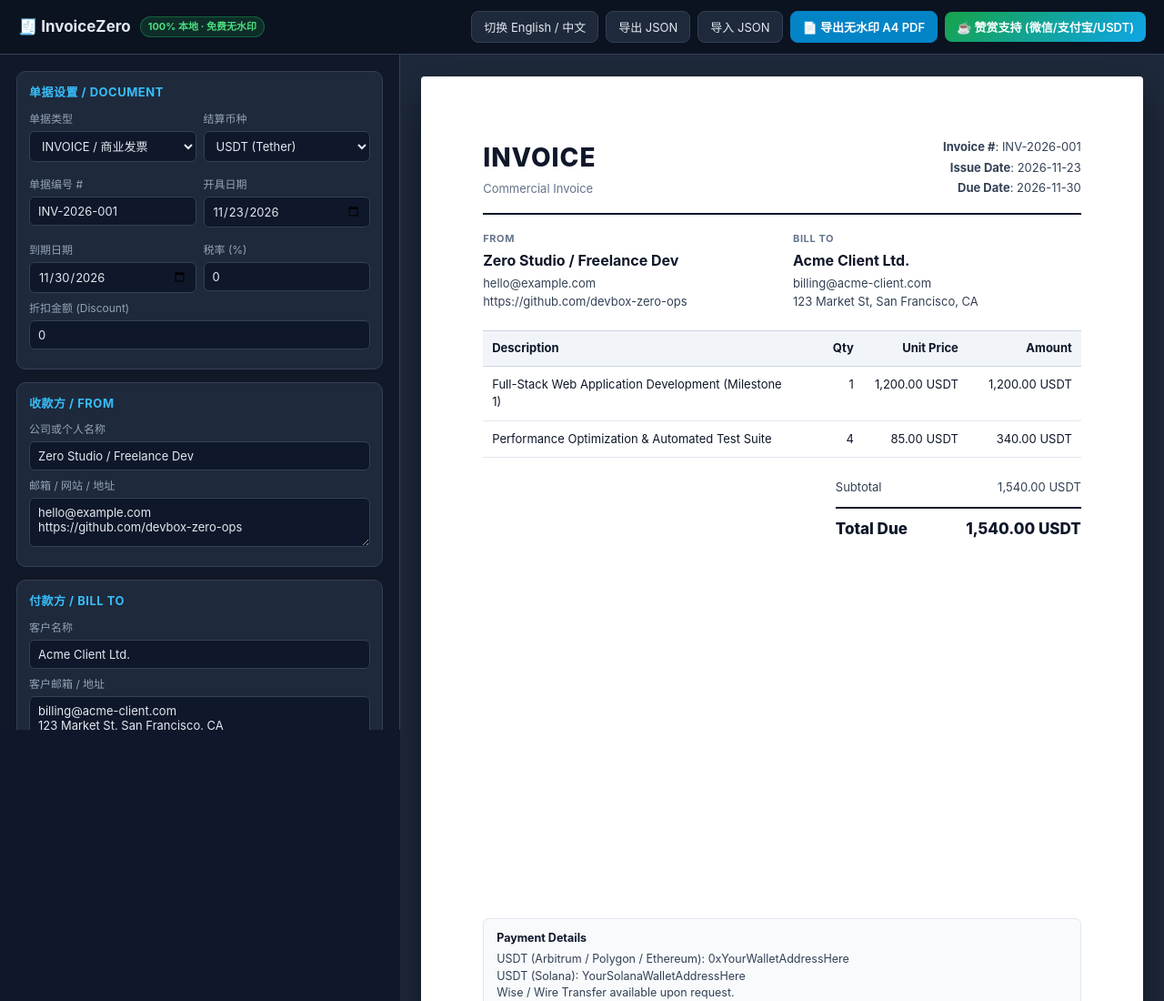
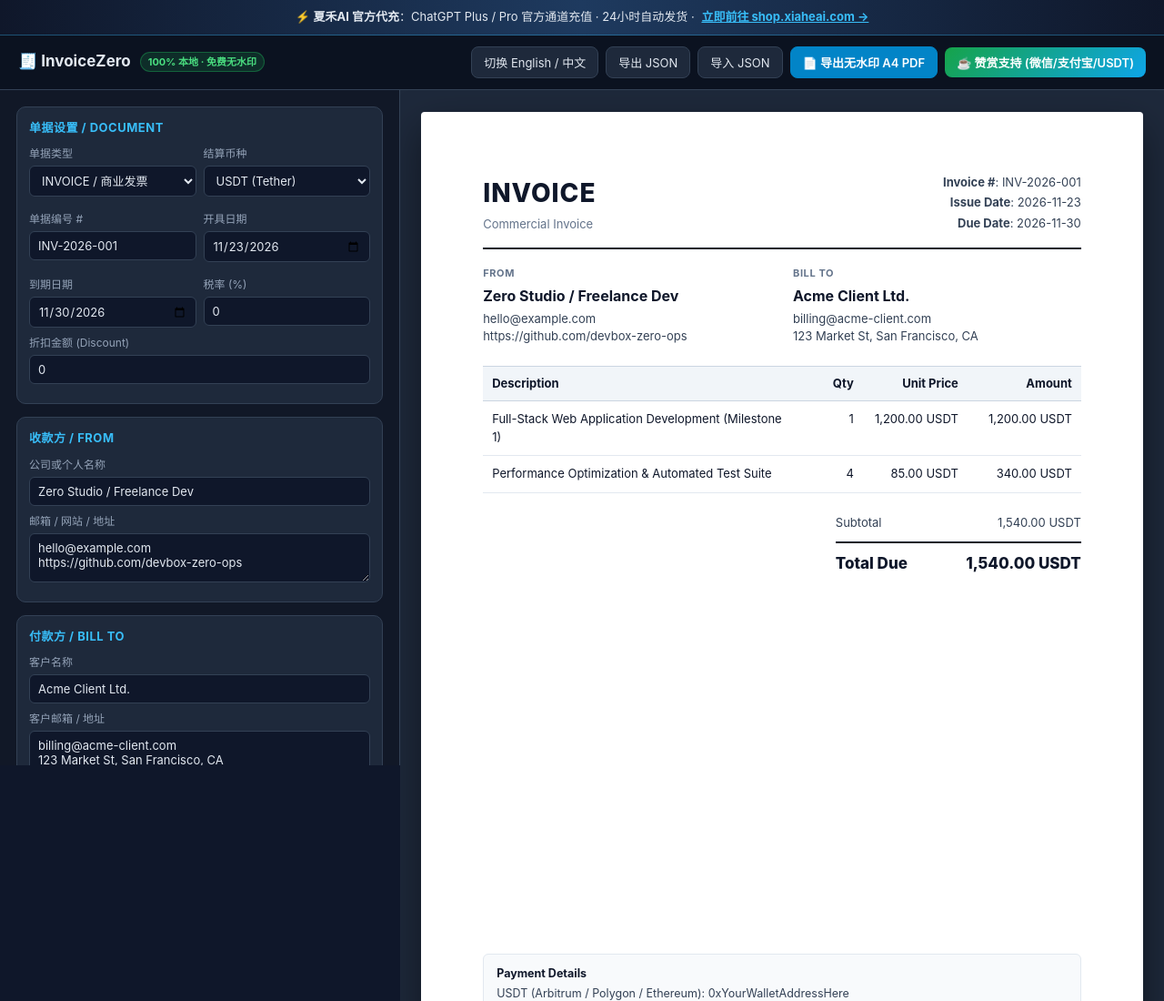
Before and after one commit to devbox-zero-ops/invoice-zero, a plain HTML site: page index.html in a window 1280 px wide. Shown: the top 1100 px of the page at 91% size. Drawn offline with Linux system fonts and the light colour scheme.

Commit message:
feat(promo): integrate shop.xiaheai.com official ChatGPT Plus/Pro top-up banner

```diff
--- a/index.html
+++ b/index.html
@@ -270,6 +270,7 @@
   </style>
 </head>
 <body>
+  <div id="xiaheai-shop-banner" class="no-print" style="background:linear-gradient(90deg,#0f172a,#1e3a5f,#0f172a);border-bottom:1px solid rgba(56,189,248,0.35);padding:9px 16px;text-align:center;font-size:13px;color:#e2e8f0;">⚡ <strong>夏禾AI 官方代充</strong>：ChatGPT Plus / Pro 官方通道充值 · 24小时自动发货 · <a href="https://shop.xiaheai.com" target="_blank" rel="noopener" style="color:#38bdf8;font-weight:700;text-decoration:underline;margin-left:4px;">立即前往 shop.xiaheai.com →</a></div>
   <header>
     <div class="brand">
       <span>🧾 InvoiceZero</span>
```
